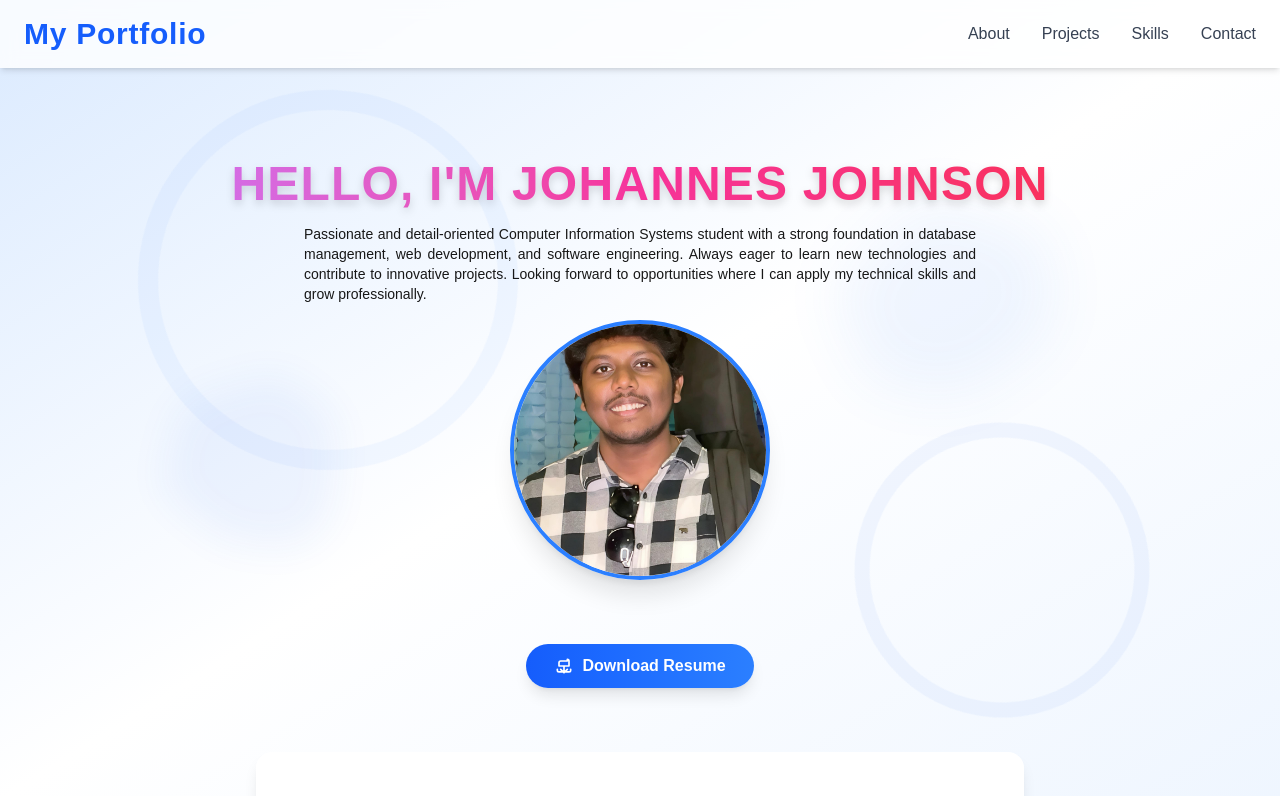
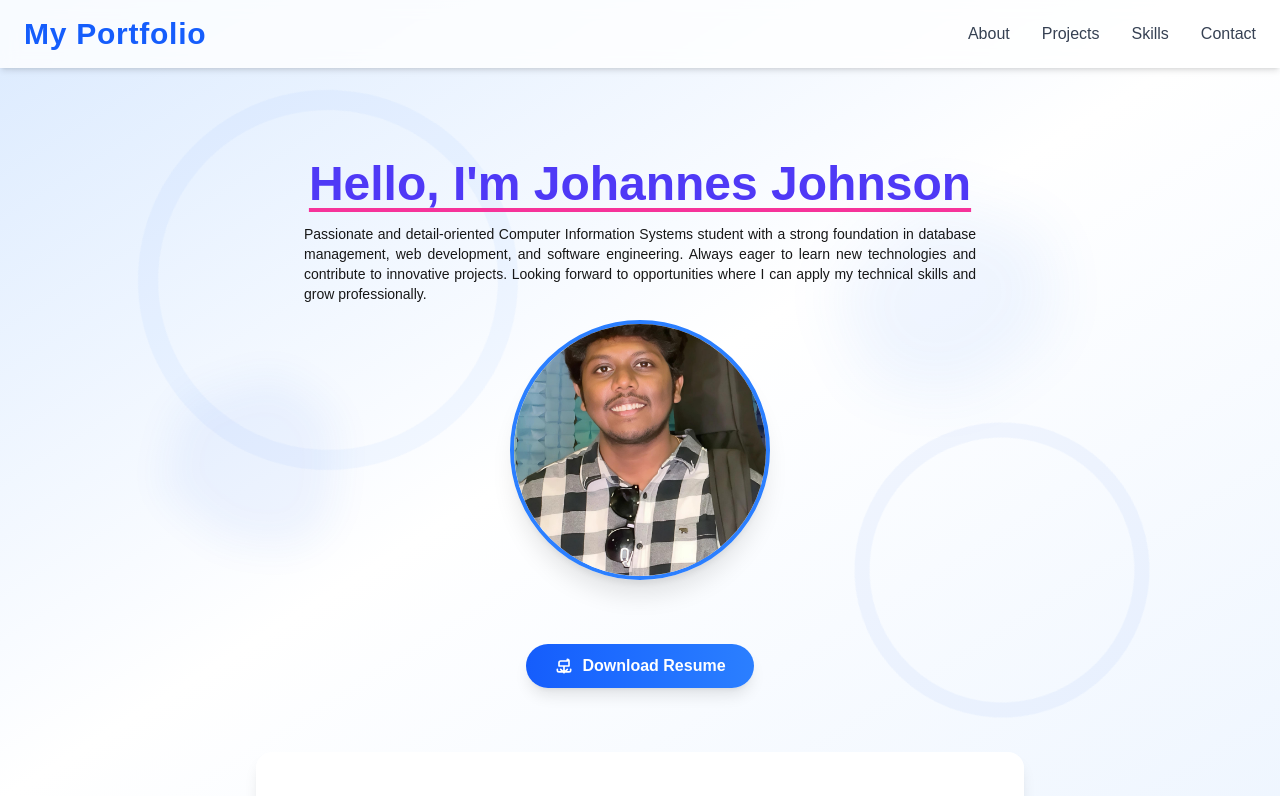
Before and after one commit to JOHANNES-SHELSON-J/JJ-Portfolio, a Next.js app: page / in a window 1280 px wide. Shown: the top 796 px of the page. Built offline with nearby package versions, Linux system fonts and the light colour scheme.

Commit message:
Update page.js

```diff
--- a/app/page.js
+++ b/app/page.js
@@ -137,7 +137,7 @@ export default function Home() {
     initial={{ opacity: 0, y: -50 }}
     animate={{ opacity: 1, y: 0 }}
     transition={{ duration: 0.8 }}
-    className="text-5xl font-extrabold bg-gradient-to-r from-purple-400 via-pink-500 to-red-500 bg-clip-text text-transparent drop-shadow-lg uppercase tracking-wide"
+    className="text-5xl font-extrabold text-indigo-600 hover:text-indigo-900 underline decoration-pink-500 decoration-4 underline-offset-8 transition-all duration-300"
   >
     Hello, I'm Johannes Johnson
     </motion.h1>
```
